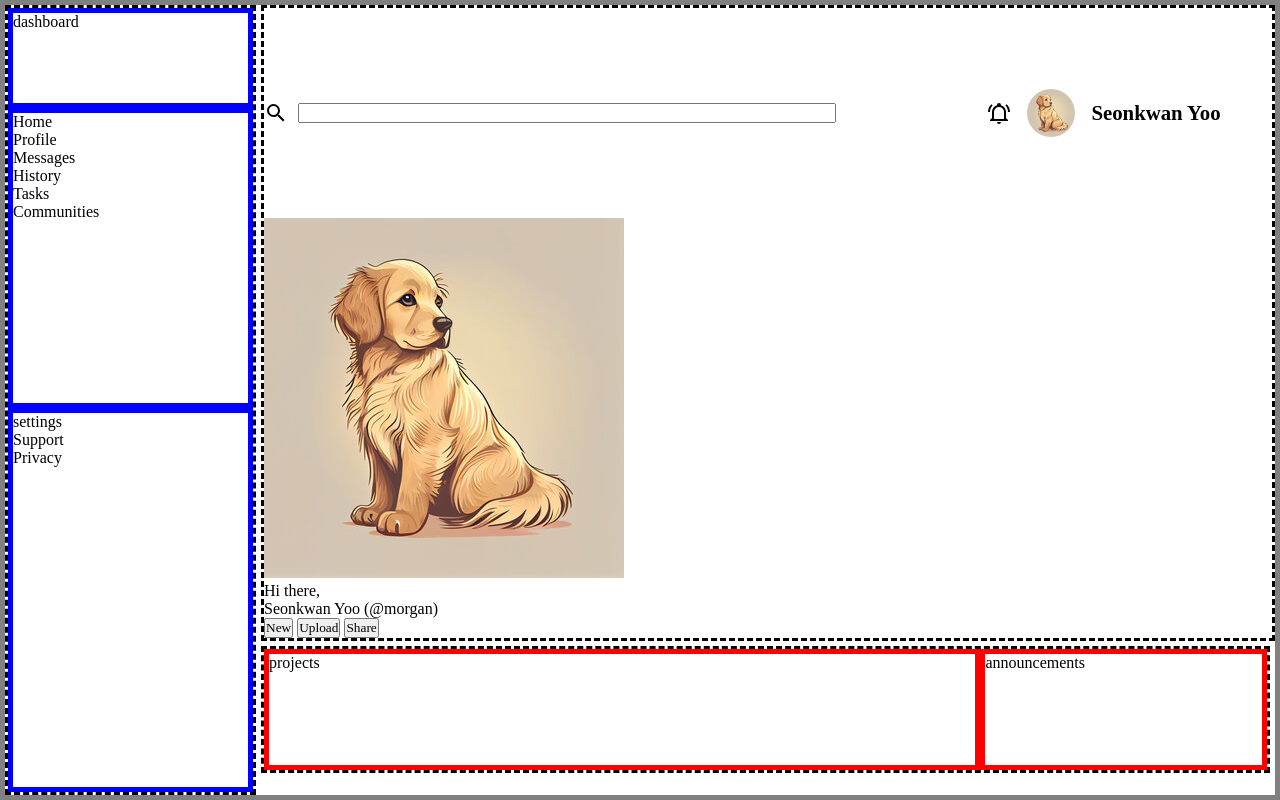
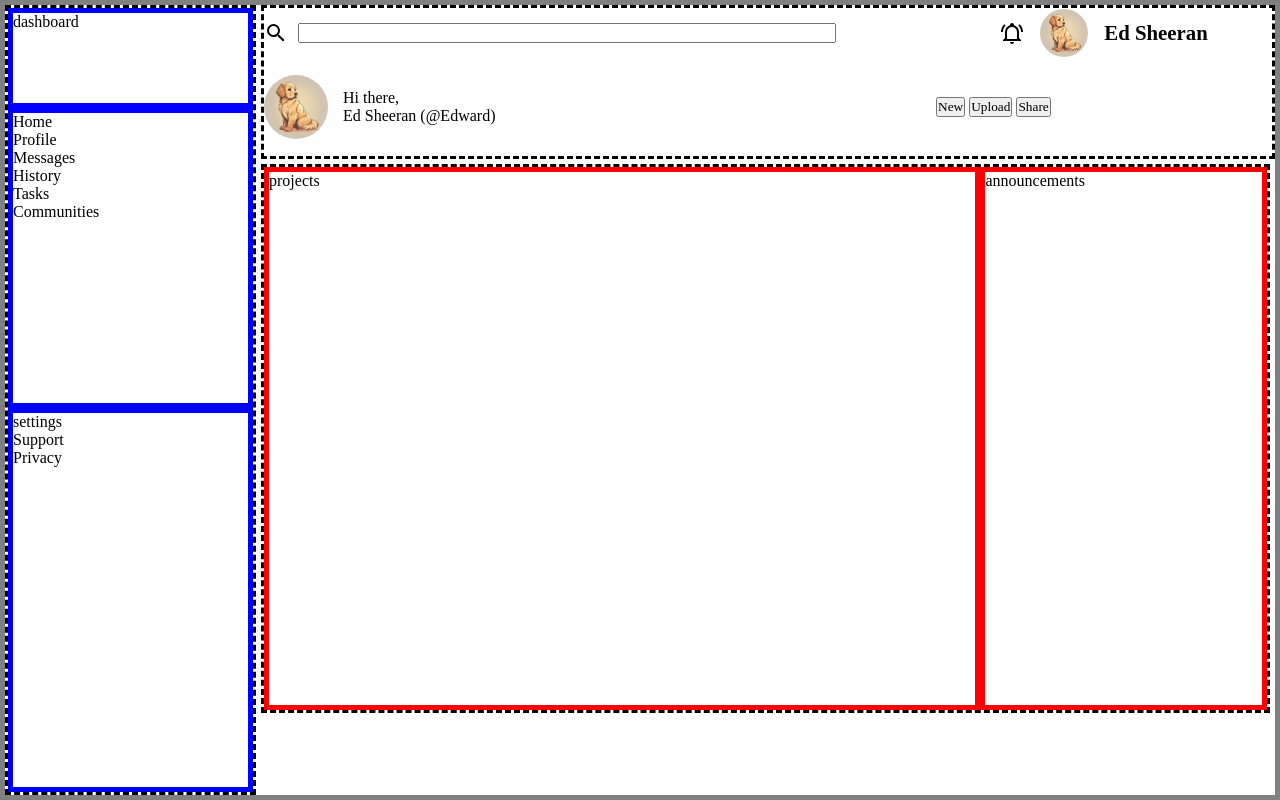
Before and after one commit to Seonkwan123/Admin-Dashboard, a plain HTML site: page index.html in a window 1280 px wide. Drawn offline with Linux system fonts and the light colour scheme.

Commit message:
Resize the icon image and apply flex to align contents

```diff
--- a/index.html
+++ b/index.html
@@ -20,7 +20,7 @@
                     <div class="header-extras">
                         <svg xmlns="http://www.w3.org/2000/svg" viewBox="0 0 24 24"><title>bell-ring-outline</title><path d="M10,21H14A2,2 0 0,1 12,23A2,2 0 0,1 10,21M21,19V20H3V19L5,17V11C5,7.9 7.03,5.17 10,4.29C10,4.19 10,4.1 10,4A2,2 0 0,1 12,2A2,2 0 0,1 14,4C14,4.1 14,4.19 14,4.29C16.97,5.17 19,7.9 19,11V17L21,19M17,11A5,5 0 0,0 12,6A5,5 0 0,0 7,11V18H17V11M19.75,3.19L18.33,4.61C20.04,6.3 21,8.6 21,11H23C23,8.07 21.84,5.25 19.75,3.19M1,11H3C3,8.6 3.96,6.3 5.67,4.61L4.25,3.19C2.16,5.25 1,8.07 1,11Z" /></svg>
                         <img src="./img/dog-icon.jpeg" alt="icon">
-                        <p>Seonkwan Yoo</p>
+                        <p>Ed Sheeran</p>
                     </div>
             </div>
             <div class="lower-header">
@@ -28,7 +28,7 @@
                     <img src="./img/dog-icon.jpeg" alt="icon">
                     <div class="text">
                         <p>Hi there,</p>
-                        <p>Seonkwan Yoo (@morgan)</p>
+                        <p>Ed Sheeran (@Edward)</p>
                     </div>
                 </div>
                 <div class="lower-header-extras">
--- a/style.css
+++ b/style.css
@@ -24,11 +24,15 @@
     border: 3px dashed black;
 }
 
+/* Header */
+
 .header {
     display: grid;
     grid-template-rows: 1fr 2fr;
     grid-area: header;
 }
+
+/* Upper cotent of header */
 
 .upper-header {
     display: grid;
@@ -70,9 +74,27 @@ svg {
     font-weight: bold;
 }
 
+/* Lower content of header */
+
 .lower-header{
+    display: grid;
+    grid-template-columns: 2fr 1fr;
+    align-items: center;
+}
 
+.lower-header-main {
+    display: flex;
+    align-items: center;
+    gap: 15px;
 }
+
+.lower-header-main > img {
+    height: 4rem;
+    width: 4rem;
+    border-radius: 50%;
+}
+
+/* Sidebar */
 
 .sidebar {
     grid-area: sidebar;
```
